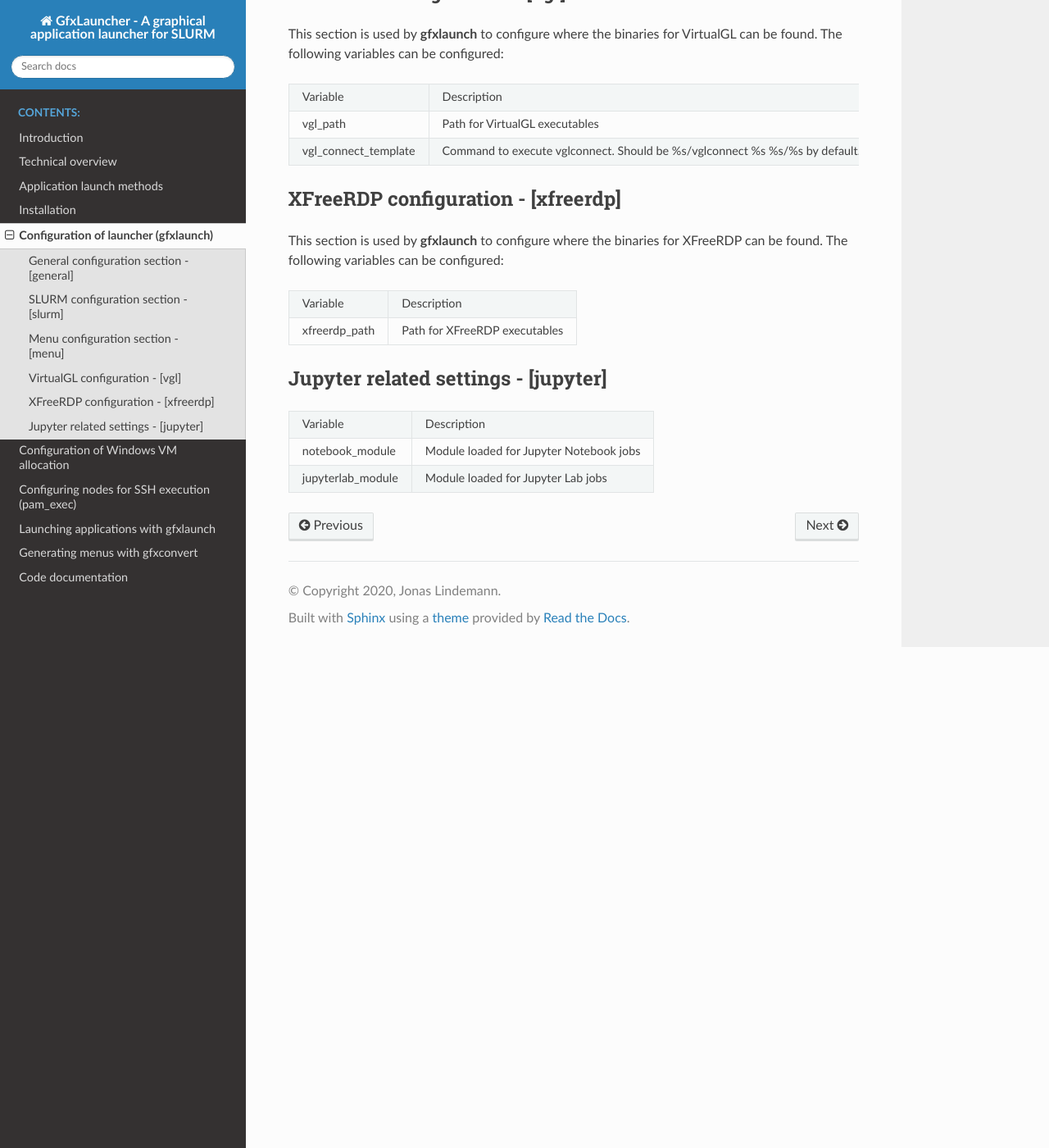
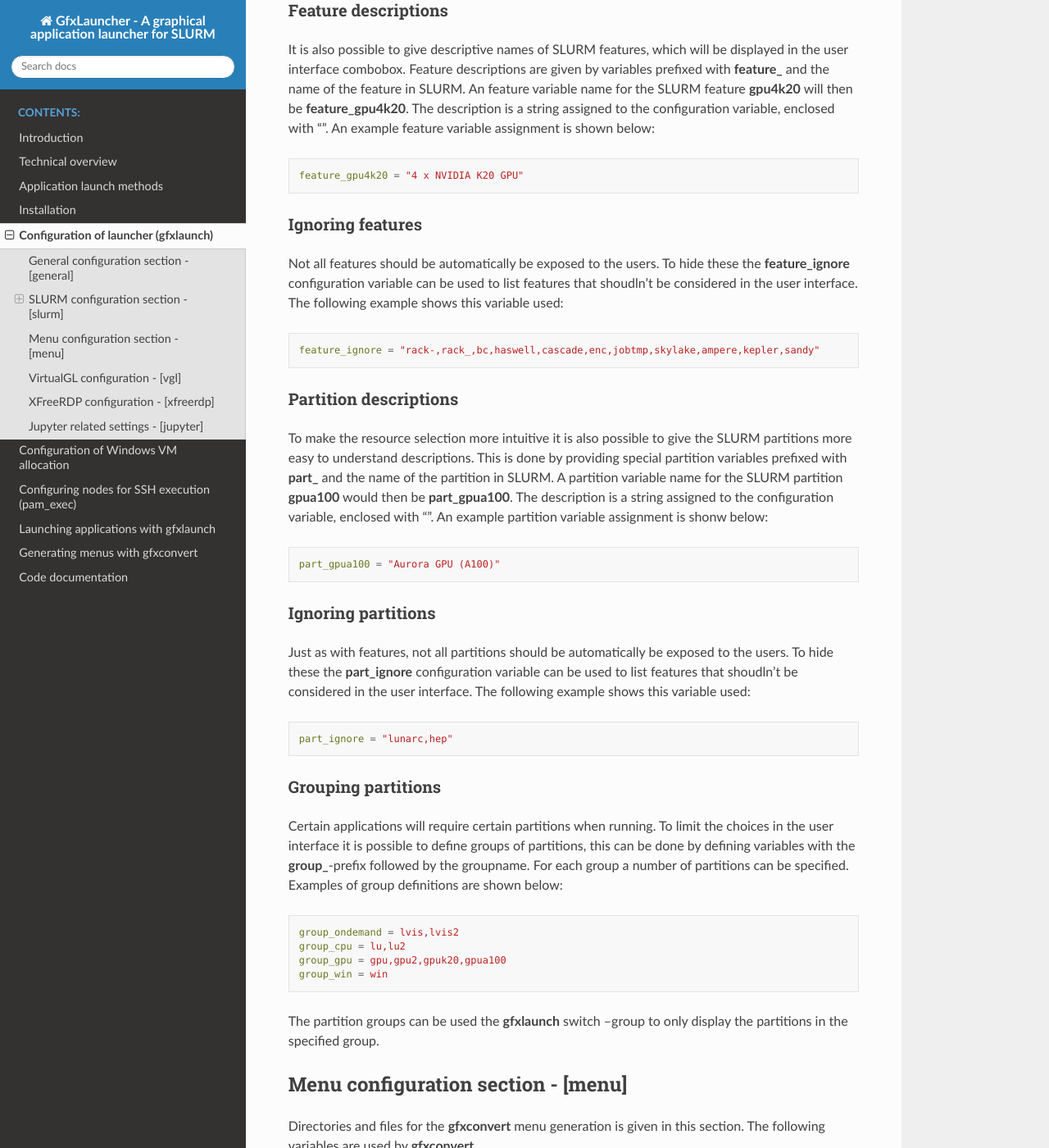
Before and after one commit to lunarc/gfxlauncher, a Sphinx documentation site: the page built from docs/source/configuration.rst, in a window 1280 px wide and 1400 px high, scrolled down 2113 px. Shown: the whole window at 82% size. Built offline with Sphinx 7.4.7 and the Read the Docs theme 2.0.0, drawn with Linux system fonts in a browser that asks for light colours; some of the changed text lies outside the part shown.

Commit message:
Update configuration.rst

```diff
--- a/docs/source/configuration.rst
+++ b/docs/source/configuration.rst
@@ -17,13 +17,40 @@
     grantfile = /sw/pkg/slurm/local/grantfile.lvis
     grantfile_base = /sw/pkg/slurm/local/grantfile.%s
 
+    simple_slurm_template = gfxlaunch --vgl --title "%s" --partition %s --account %s --exclusive --tasks-per-node=-1 --cmd %s --simplified
     simple_launch_template = gfxlaunch --vgl --title "%s" --partition %s --account %s --exclusive --tasks-per-node=-1 --cmd %s --simplified
+    submit_only_slurm_template = gfxlaunch --vgl --title "%s" --partition %s --account %s --only-submit --job=%s --simplified
 
-    feature_gpu4k20 = "4 x NVIDIA K20 GPU"
-    feature_gpu8k20 = "8 x NVIDIA K20 GPU"
     feature_mem96gb = "96 GB Memory node"
     feature_mem64gb = "64 GB Memory node"
-    feature_gpu2k20 = "2 x NVIDIA K20 GPU"
+    feature_mem128gb = "128 GB Memory node"
+    feature_mem192gb = "192 GB Memory node"
+    feature_mem384gb = "384 GB Memory node"
+    feature_mem768gb = "768 GB Memory node"
+    feature_mem256gb = "256 GB Memory node"
+    feature_gpu3k20 = "3 x NVIDIA K20 GPU (128GB RAM)"
+    #feature_gpu2k20 = "2 x NVIDIA K20 GPU"
+    feature_gpu8k20 = "8 x NVIDIA K20 GPU (128GB RAM)"
+    #feature_gpu4k20 = "4 x NVIDIA K20 GPU"
+    feature_kepler = "2 x NVIDIA K80 GPU"
+    feature_ampere = "2 x NVIDIA A100 GPU"
+    feature_ignore = "rack-,rack_,bc,haswell,cascade,enc,jobtmp,skylake,ampere,kepler,sandy"
+
+    part_lu = "Aurora CPU"
+    part_lu2 = "Aurora CPU (32c)"
+    part_gpu = "Aurora GPU (K80)"
+    part_gpu2 = "Aurora GPU (A100)"
+    part_gpuk20 = "Aurora GPU (K20)"
+    part_gpua100 = "Aurora GPU (A100)"
+    part_lvis = "On-demand"
+    part_lvis2 = "On-demand (A40)"
+    part_win = "Windows on-demand (V100)"
+    part_ignore = "lunarc,hep"
+
+    group_ondemand = lvis,lvis2
+    group_cpu = lu,lu2
+    group_gpu = gpu,gpu2,gpuk20,gpua100
+    group_win = win
 
     [menus]
     applications_dir = /sw/pkg/rviz/share/applications
@@ -64,6 +91,8 @@
 | grantfile_base  | This is the grantfile template used for a specific partition.                              |
 +-----------------+--------------------------------------------------------------------------------------------+
 
+.. note:: grantfile and grantfile_base are specific to SNIC/LUNARC HPC resources and can be disabled.
+
 The template command line for calling the **gfxlaunch**-command is given by the **simple_slurm_template** variable. An example of this variable is shown below:
 
 .. code-block:: bash
@@ -72,11 +101,56 @@
 
 The usage of **gfxlaunch** is described in a separate section.
 
+Feature descriptions
+~~~~~~~~~~~~~~~~~~~~
+
 It is also possible to give descriptive names of SLURM features, which will be displayed in the user interface combobox. Feature descriptions are given by variables prefixed with **feature_** and the name of the feature in SLURM. An feature variable name for the SLURM feature **gpu4k20** will then be **feature_gpu4k20**. The description is a string assigned to the configuration variable, enclosed with "". An example feature variable assignment is shown below:
 
 .. code-block:: ini
 
     feature_gpu4k20 = "4 x NVIDIA K20 GPU"
+
+Ignoring features
+~~~~~~~~~~~~~~~~~
+
+Not all features should be automatically be exposed to the users. To hide these the **feature_ignore** configuration variable can be used to list features that shoudln't be considered in the user interface. The following example shows this variable used:
+
+.. code-block:: ini
+
+    feature_ignore = "rack-,rack_,bc,haswell,cascade,enc,jobtmp,skylake,ampere,kepler,sandy"
+
+Partition descriptions
+~~~~~~~~~~~~~~~~~~~~~~
+
+To make the resource selection more intuitive it is also possible to give the SLURM partitions more easy to understand descriptions. This is done by providing special partition variables prefixed with **part_** and the name of the partition in SLURM. A partition variable name for the SLURM partition **gpua100** would then be **part_gpua100**. The description is a string assigned to the configuration variable, enclosed with "". An example partition variable assignment is shonw below:
+
+.. code-block:: ini
+
+    part_gpua100 = "Aurora GPU (A100)"
+
+Ignoring partitions
+~~~~~~~~~~~~~~~~~~~
+
+Just as with features, not all partitions should be automatically be exposed to the users. To hide these the **part_ignore** configuration variable can be used to list features that shoudln't be considered in the user interface. The following example shows this variable used:
+
+.. code-block:: ini
+
+    part_ignore = "lunarc,hep"
+
+Grouping partitions
+~~~~~~~~~~~~~~~~~~~
+
+Certain applications will require certain partitions when running. To limit the choices in the user interface it is possible to define groups of partitions, this can be done by defining variables with the **group_**-prefix followed by the groupname. For each group a number of partitions can be specified. Examples of group definitions are shown below:
+
+.. code-block:: ini
+
+    group_ondemand = lvis,lvis2
+    group_cpu = lu,lu2
+    group_gpu = gpu,gpu2,gpuk20,gpua100
+    group_win = win
+
+The partition groups can be used the **gfxlaunch** switch --group to only display the partitions in the specified group.
+
 
 Menu configuration section - [menu]
 -----------------------------------
```
